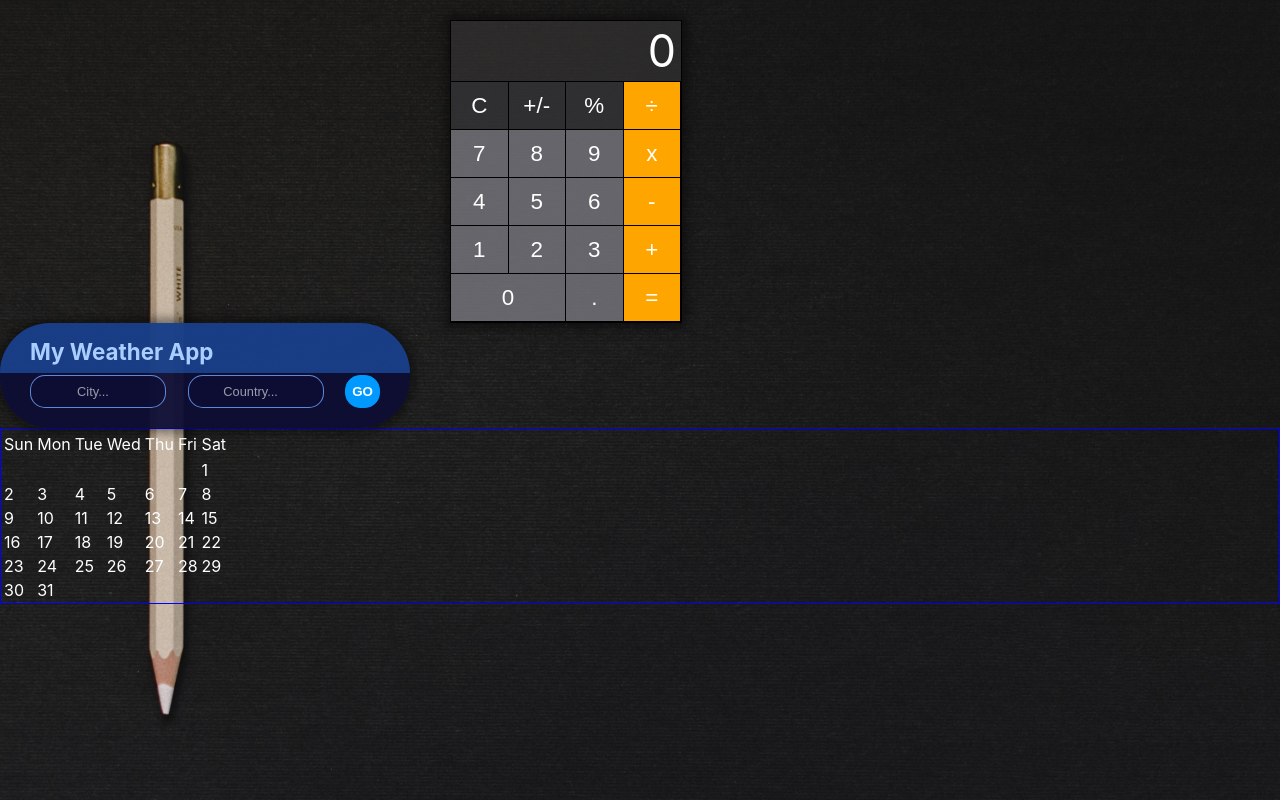
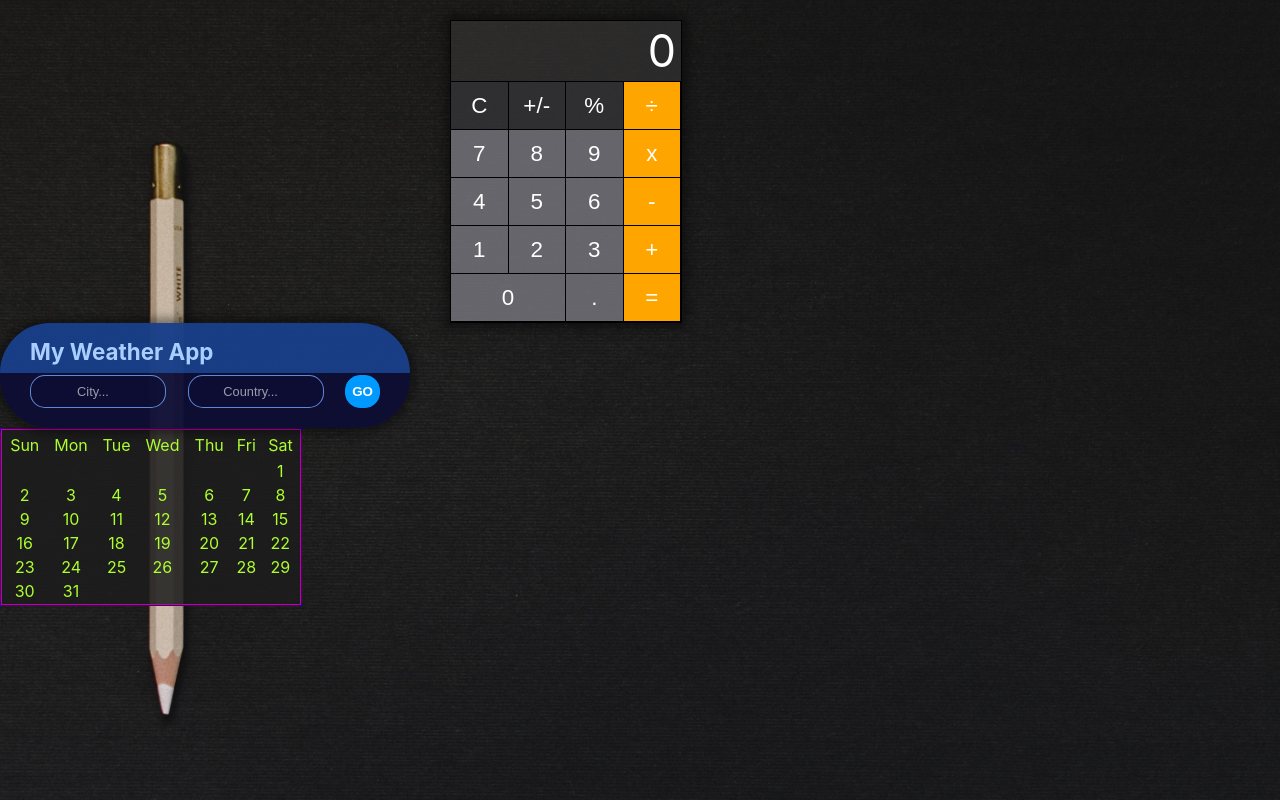
Before and after one commit to lfsalazarcruz/my-react-calculator, a React (Create React App) app in the folder my-calculator/: page / in a window 1280 px wide. Built offline with nearby package versions, Linux system fonts and the light colour scheme.

Commit message:
Added basic style to calendar.

```diff
--- a/my-calculator/src/Components/CalendarApp/CalendarApp.css
+++ b/my-calculator/src/Components/CalendarApp/CalendarApp.css
@@ -2,4 +2,13 @@
     border: 1px solid blue;
     color: white;
     /* background: rgb(255, 255, 129); */
+    width: 300px;
+    background-color: rgba(29, 29, 29, 0.85);
+    color: greenyellow;
 }
+
+.calendar-app .calendar {
+    border: 1px solid red;
+    width: 100%;
+    text-align: center;
+}
--- a/my-calculator/src/Components/CalendarApp/CalendarApp.js
+++ b/my-calculator/src/Components/CalendarApp/CalendarApp.js
@@ -47,7 +47,7 @@ class CalendarApp extends Component {
 
 		let blanks = [];
 		for (let i=0; i<this.firstsDayOfMonth(); i++) {
-			blanks.push(<td className="emptySlot">
+			blanks.push(<td key={i*80} className="emptySlot">
 			{""}
 			</td>
 			);
```
